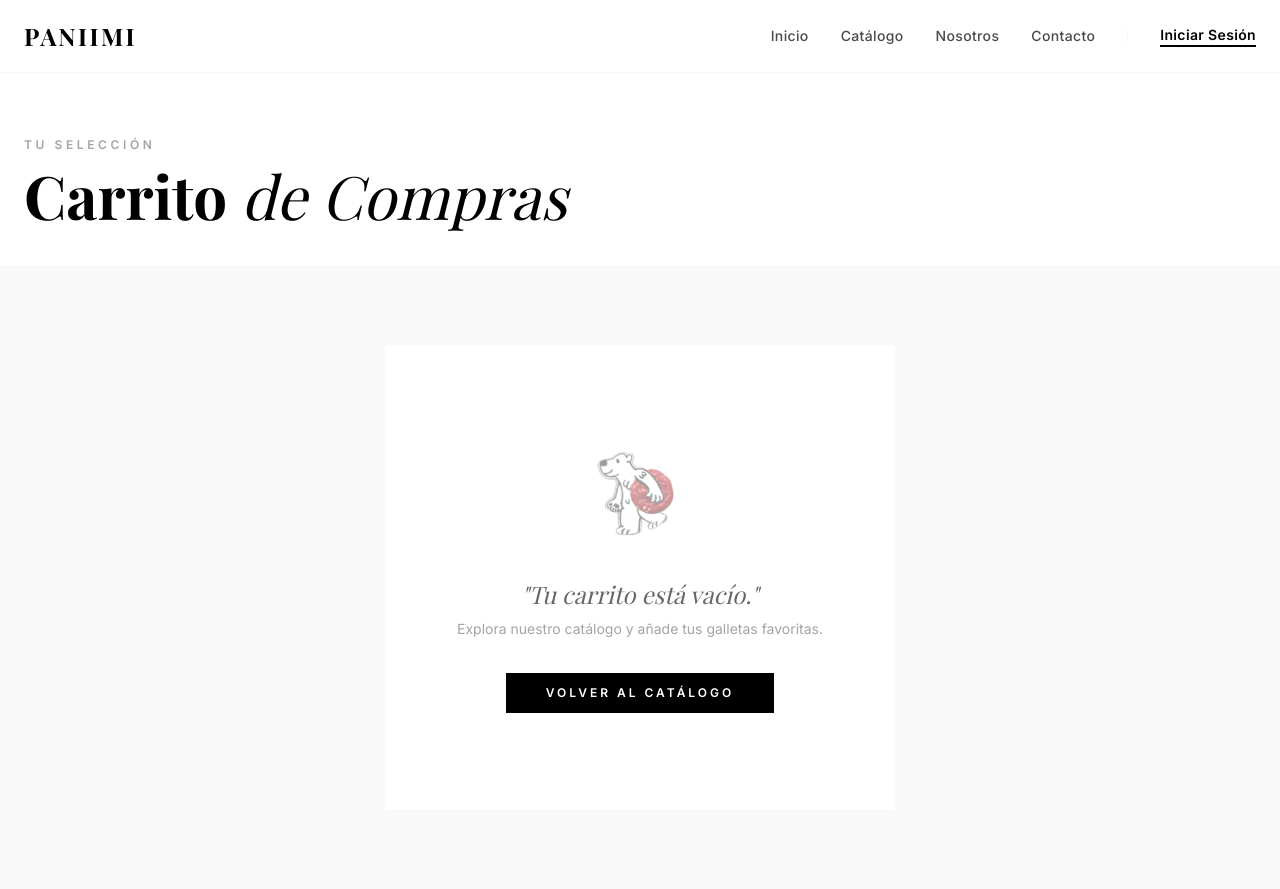
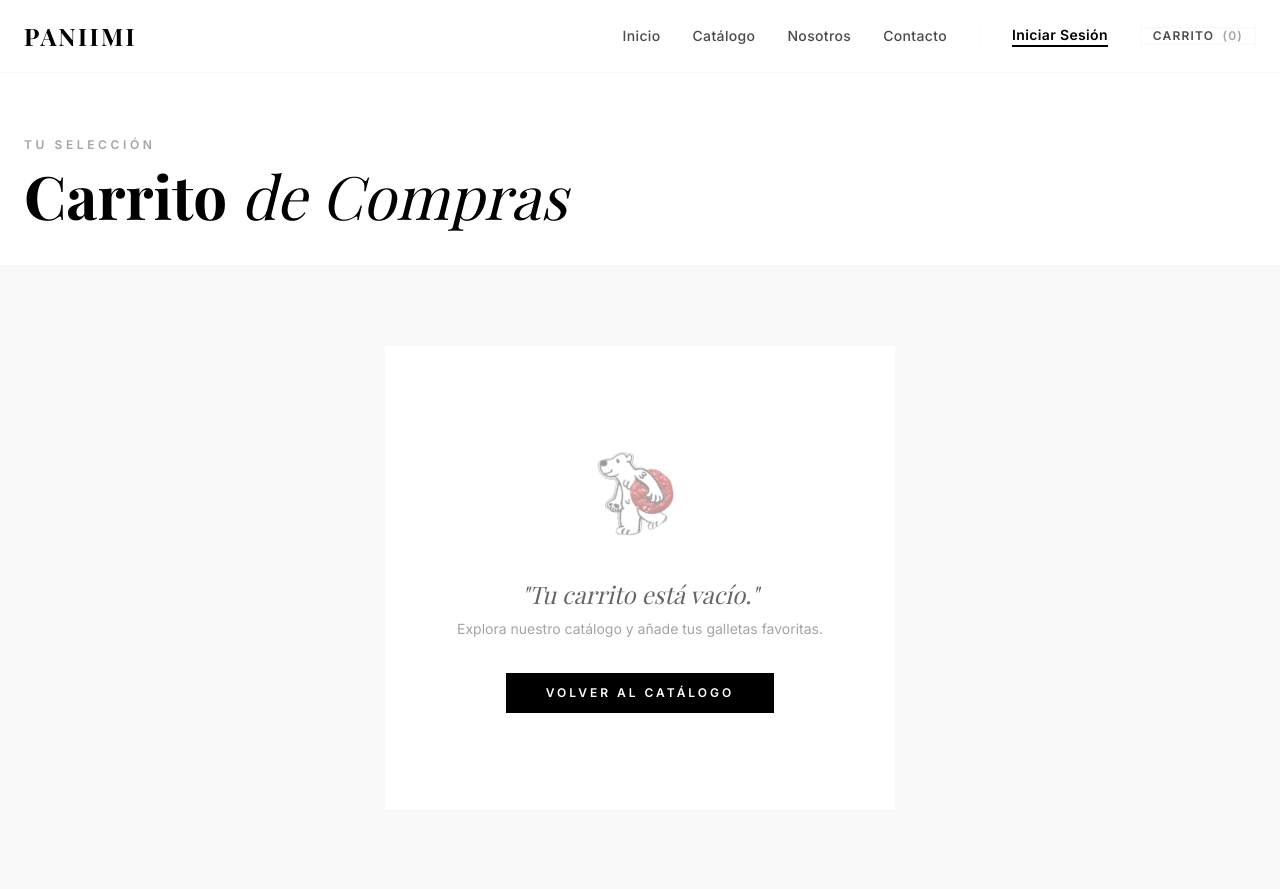
Before and after one commit to LTCBlackjack/panimii-bakery, a Django app: page /carrito/ in a window 1280 px wide. Shown: the top 889 px of the page. Run offline with Django 5.2, Linux system fonts and the light colour scheme; some libraries are stand-ins or nearby versions; some web fonts are replaced.

Commit message:
fix: Cart always visible in navbar — moved outside auth block for guest shoppers

```diff
--- a/templates/base.html
+++ b/templates/base.html
@@ -155,8 +155,9 @@
                 <li class="hidden md:block w-px h-4 bg-neutral"></li>
 
                 {% if user.is_authenticated %}
-                    <!-- Usuario autenticado: Mi Cuenta + Cerrar Sesión + Carrito -->
-                    <li><a href="{% url 'dashboard' %}" class="block py-4 md:py-0 hover:text-primary transition-colors duration-200">
+                    <!-- Usuario autenticado: nombre + Cerrar Sesión -->
+                    <li><a href="{% url 'dashboard' %}"
+                           class="block py-4 md:py-0 hover:text-primary transition-colors duration-200">
                         {{ user.username }}
                     </a></li>
 
@@ -164,23 +165,15 @@
                         <form method="POST" action="{% url 'logout' %}" class="inline">
                             {% csrf_token %}
                             <button type="submit"
-                                    class="block py-4 md:py-0 text-secondary/60 hover:text-primary transition-colors duration-200">
+                                    class="block py-4 md:py-0 text-secondary/60 hover:text-primary
+                                           transition-colors duration-200">
                                 Cerrar Sesión
                             </button>
                         </form>
                     </li>
-                    <li>
-                        <a href="{% url 'ver_carrito' %}"
-                           class="flex items-center gap-1 py-4 md:py-0
-                                  font-sans text-xs font-semibold tracking-widest uppercase
-                                  border border-neutral px-3 py-1.5
-                                  hover:border-primary transition-colors duration-200">
-                            Carrito&nbsp;<span class="text-secondary/50">({{ carrito_count }})</span>
-                        </a>
-                    </li>
 
                 {% else %}
-                    <!-- Usuario no autenticado: Iniciar Sesión -->
+                    <!-- Usuario anónimo: Iniciar Sesión -->
                     <li>
                         <a href="{% url 'login' %}"
                            class="block py-4 md:py-0 font-semibold text-primary
@@ -191,6 +184,18 @@
                         </a>
                     </li>
                 {% endif %}
+
+                <!-- Carrito: SIEMPRE visible (sesión funciona para anónimos y autenticados) -->
+                <li>
+                    <a href="{% url 'ver_carrito' %}"
+                       class="flex items-center gap-1 py-4 md:py-0
+                              font-sans text-xs font-semibold tracking-widest uppercase
+                              border border-neutral px-3 py-1.5
+                              hover:border-primary transition-colors duration-200">
+                        Carrito&nbsp;<span class="text-secondary/50">({{ carrito_count }})</span>
+                    </a>
+                </li>
+
             </ul>
         </nav>
     </header>
```
Also changed, not shown: panimii/settings.py (+9 -2 lines).
